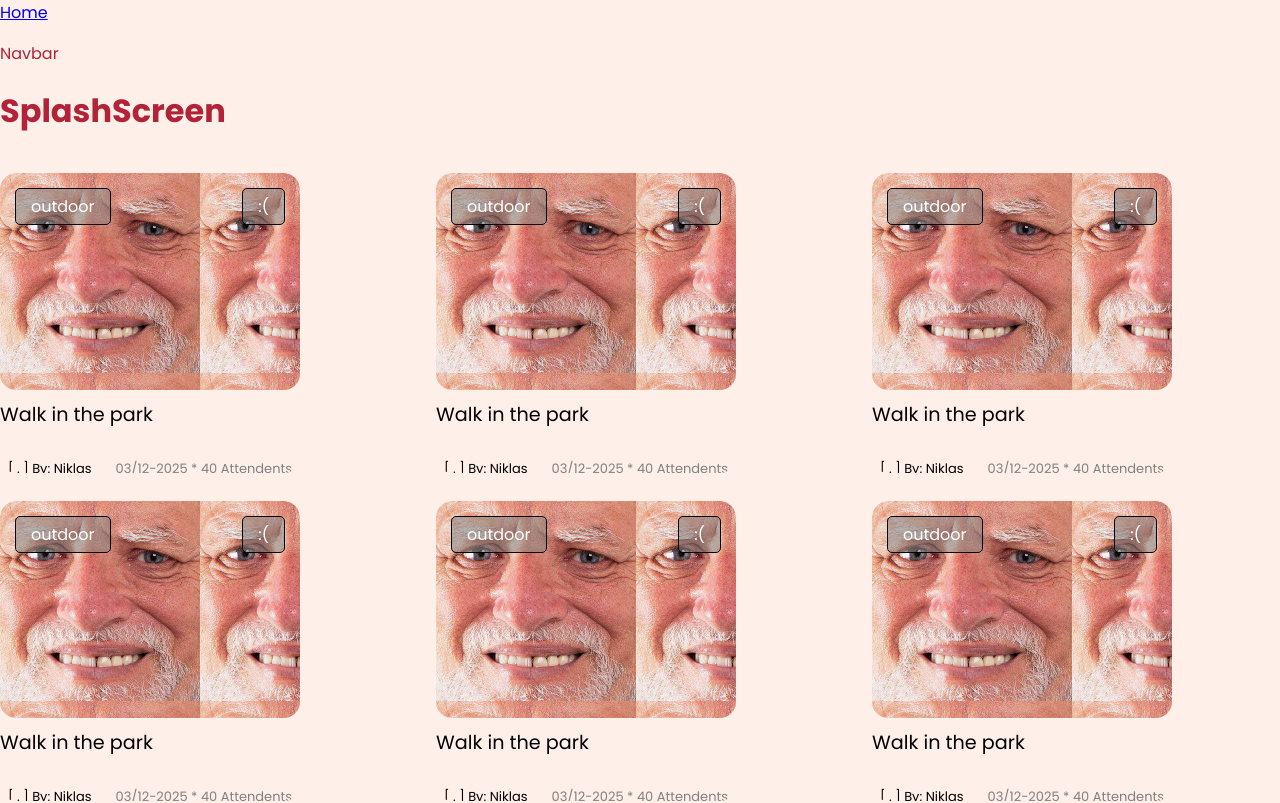
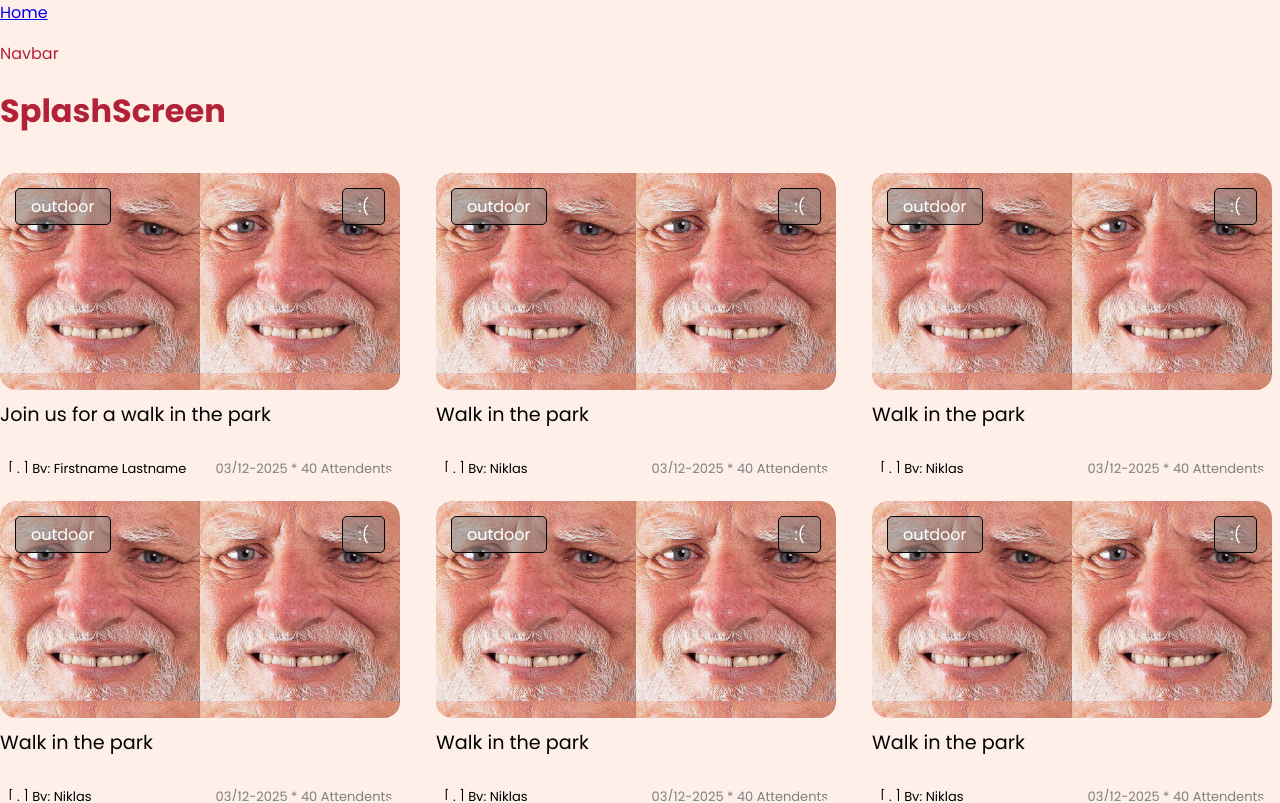
Before and after one commit to Austin-Imbastari/group4, a React (Vite) app: page / in a window 1280 px wide. Shown: the top 803 px of the page. Built offline with nearby package versions, Linux system fonts and the light colour scheme.

Commit message:
made changes to mockdata to test.

```diff
--- a/src/components/AllEventSC.js
+++ b/src/components/AllEventSC.js
@@ -3,7 +3,7 @@ import styled from "styled-components";
 export const EventContainer = styled.div`
   border-radius: 16px;
   overflow: hidden;
-  max-width: 300px;
+  max-width: 400px;
   max-height: 300px;
   display: block;
   flex-direction: row;
--- a/src/mockData/events.js
+++ b/src/mockData/events.js
@@ -3,8 +3,8 @@ export default [
     id: 1,
     category: "outdoor",
     picture: "/hidethepain.jpg",
-    title: "Walk in the park",
-    host: "Niklas",
+    title: "Join us for a walk in the park",
+    host: "Firstname Lastname",
     date: "03/12-2025",
     attendents: 40,
     saved: false,
```
